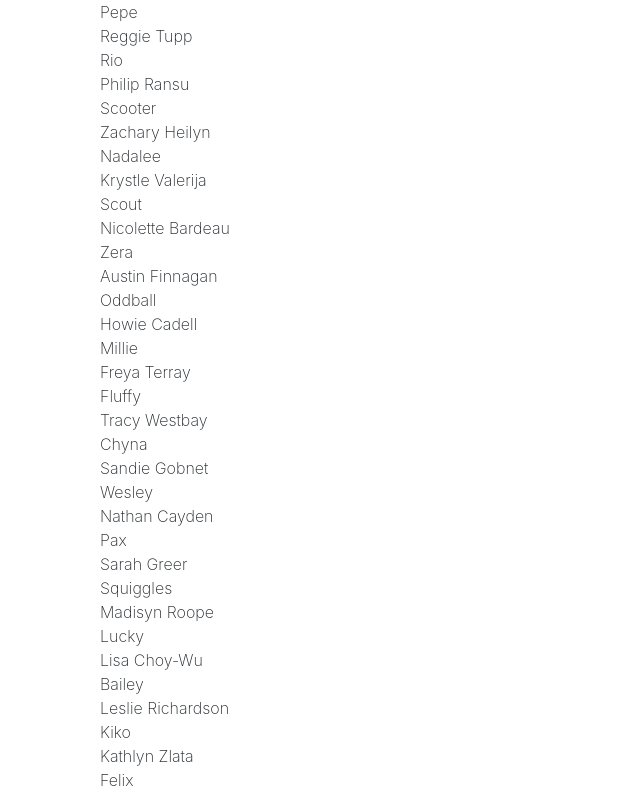
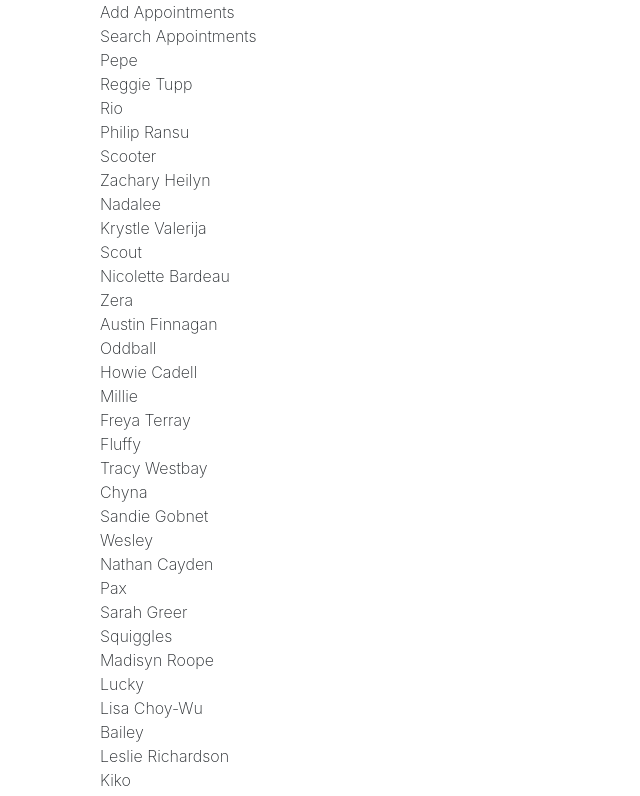
Before and after one commit to Combatd/reactBuildingInterface, a React (Create React App) app: page / in a window 1280 px wide. Shown: the top 796 px of the page, without its empty margins (0-640 px from the left). Built offline with nearby package versions, Linux system fonts and the light colour scheme.

Commit message:
Pass props from App to ListAppointments

```diff
--- a/src/Components/App.js
+++ b/src/Components/App.js
@@ -27,26 +27,15 @@
   }
 
   render() {
-
-    const listItems = this.state.myAppointments.map(item => {
-      return (
-      <div>
-        <div>{ item.petName }</div>
-        <div>{ item.ownerName }</div>
-      </div>
-      )
-    });
-
     return (
       <main className="page bg-white" id="petratings">
         <div className="container">
           <div className="row">
             <div className="col-md-12 bg-white">
               <div className="container">
-                { listItems }
                 <AddAppointments />
                 <SearchAppointments />
-                <ListAppointments />
+                <ListAppointments appointments={this.state.myAppointments} />
               </div>
             </div>
           </div>
--- a/src/Components/ListAppointments.js
+++ b/src/Components/ListAppointments.js
@@ -2,8 +2,17 @@
 
 class ListAppointments extends Component {
     render() {
+        const listItems = this.props.appointments.map((item) => {
+            return (
+            <div>
+                <div>{ item.petName }</div>
+                <div>{ item.ownerName }</div>
+            </div>
+            )
+          });
+
         return (
-            <div>List Appointments</div>
+            <div>{listItems}</div>
         );
     }
 }
```
